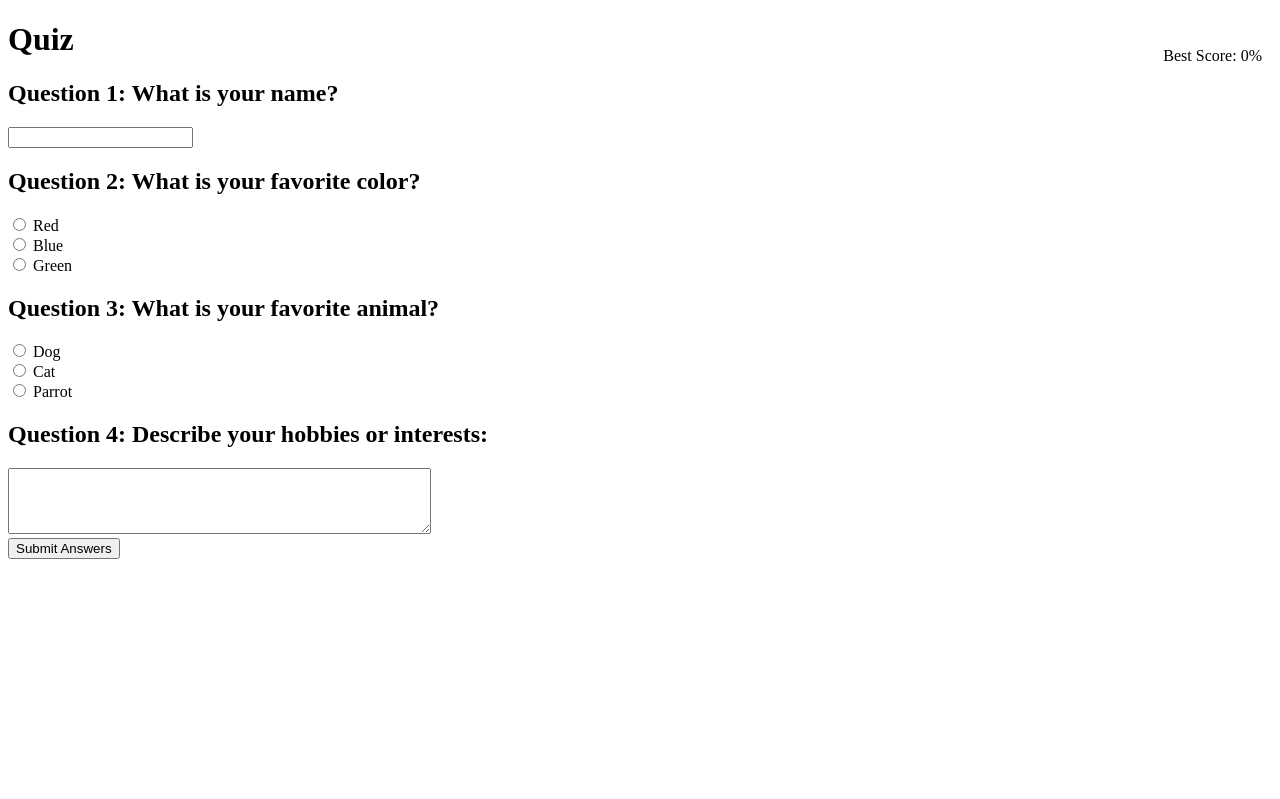
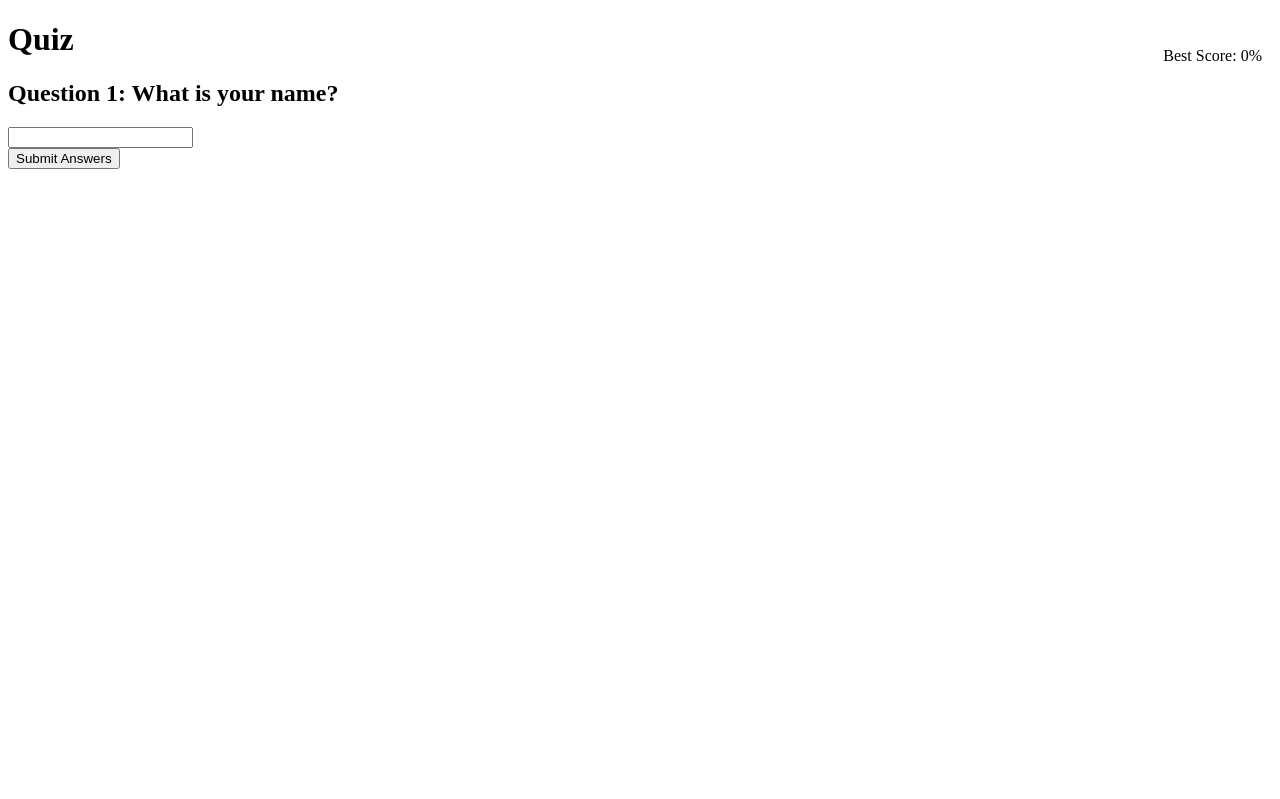
Before and after one commit to FilipRokita/python-ai-quiz, a Flask app: page / in a window 1280 px wide. Shown: the top 799 px of the page. Run offline with Flask 3, Linux system fonts and the light colour scheme.

Commit message:
Add session handling for username and update quiz question rendering in index.html

```diff
--- a/app.py
+++ b/app.py
@@ -38,6 +38,9 @@
         if not username:
             return "Error: Please enter your name!", 400
 
+        # Save the username in the session
+        session["username"] = username
+
         # Get questions from the database
         questions = Question.query.all()  # Get all the questions
         score = 0
@@ -74,7 +77,7 @@
     best_score = 0
     if username:
          user = User.query.filter_by(username=username).first()
-         best_score = user.high_score
+         best_score = user.high_score if user else 0
 
     return render_template("index.html", best_score=best_score)
 
--- a/templates/index.html
+++ b/templates/index.html
@@ -22,23 +22,14 @@
     <form action="/" method="post">
         <!-- Question about the user's name -->
         <h2>Question 1: What is your name?</h2>
-        <input type="text" name="username">
+        <input type="text" name="username" required>
 
-        <!-- First question with multiple choice -->
-        <h2>Question 2: What is your favorite color?</h2>
-        <input type="radio" name="question1" value="red"> Red<br>
-        <input type="radio" name="question1" value="blue"> Blue<br>
-        <input type="radio" name="question1" value="green"> Green<br>
-
-        <!-- Second question with multiple choice -->
-        <h2>Question 3: What is your favorite animal?</h2>
-        <input type="radio" name="question2" value="dog"> Dog<br>
-        <input type="radio" name="question2" value="cat"> Cat<br>
-        <input type="radio" name="question2" value="parrot"> Parrot<br>
-
-        <!-- Third question with a text input -->
-        <h2>Question 4: Describe your hobbies or interests:</h2>
-        <textarea name="question3" rows="4" cols="50"></textarea>
+        {% for question in questions %}
+            <h2>{{ question.question_text }}</h2>
+            <input type="radio" name="question_{{ question.id }}" value="A"> {{ question.answer_a }}<br>
+            <input type="radio" name="question_{{ question.id }}" value="B"> {{ question.answer_b }}<br>
+            <input type="radio" name="question_{{ question.id }}" value="C"> {{ question.answer_c }}<br>
+        {% endfor %}
 
         <br>
         <input type="submit" value="Submit Answers">
```
